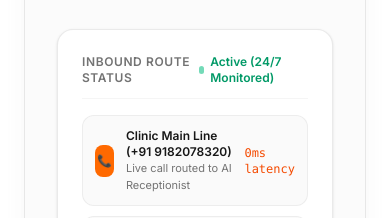
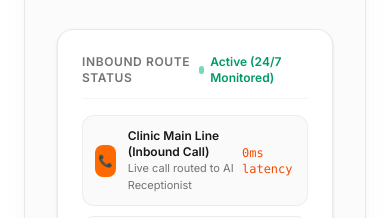
Before and after one commit to contactunos-source/UNOS-AUTOMATION, a Next.js app: page / in a window 390 px wide. Shown: the part 2500-2718 px from the top of the page. Built offline with nearby package versions, Linux system fonts and the light colour scheme.

Commit message:
fix: replace personal phone number placeholder with generic format in contact form and journey

```diff
--- a/src/components/ContactSection.tsx
+++ b/src/components/ContactSection.tsx
@@ -323,7 +323,7 @@ export default function ContactSection() {
                       value={form.phone}
                       onChange={handleChange}
                       autoComplete="tel"
-                      placeholder="+91 9182078320"
+                      placeholder="+1 (555) 000-0000"
                       className={inputClass}
                     />
                   </FormField>
--- a/src/components/StepJourneySection.tsx
+++ b/src/components/StepJourneySection.tsx
@@ -168,7 +168,7 @@ export default function StepJourneySection() {
                         📞
                       </div>
                       <div>
-                        <p className="text-xs font-semibold text-neutral-900">Clinic Main Line (+91 9182078320)</p>
+                        <p className="text-xs font-semibold text-neutral-900">Clinic Main Line (Inbound Call)</p>
                         <p className="text-[11px] text-neutral-500">Live call routed to AI Receptionist</p>
                       </div>
                     </div>
```
